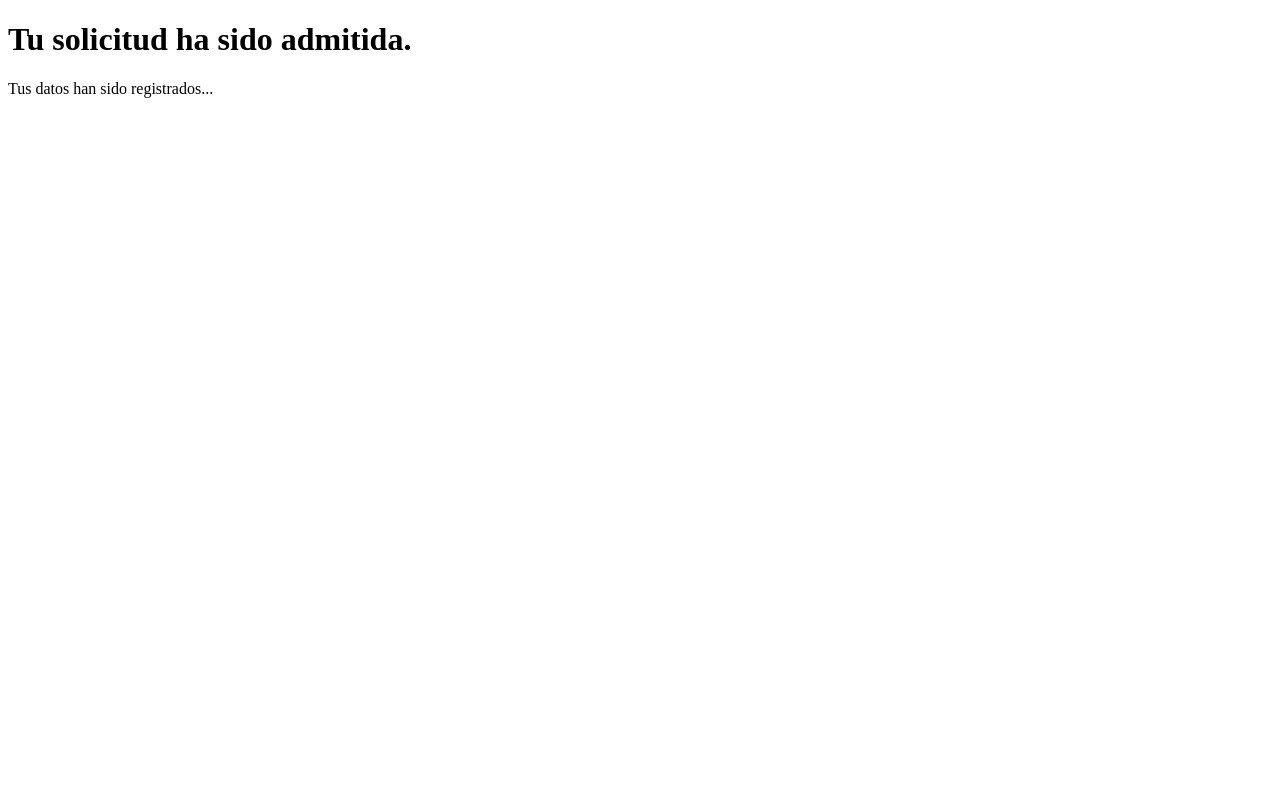
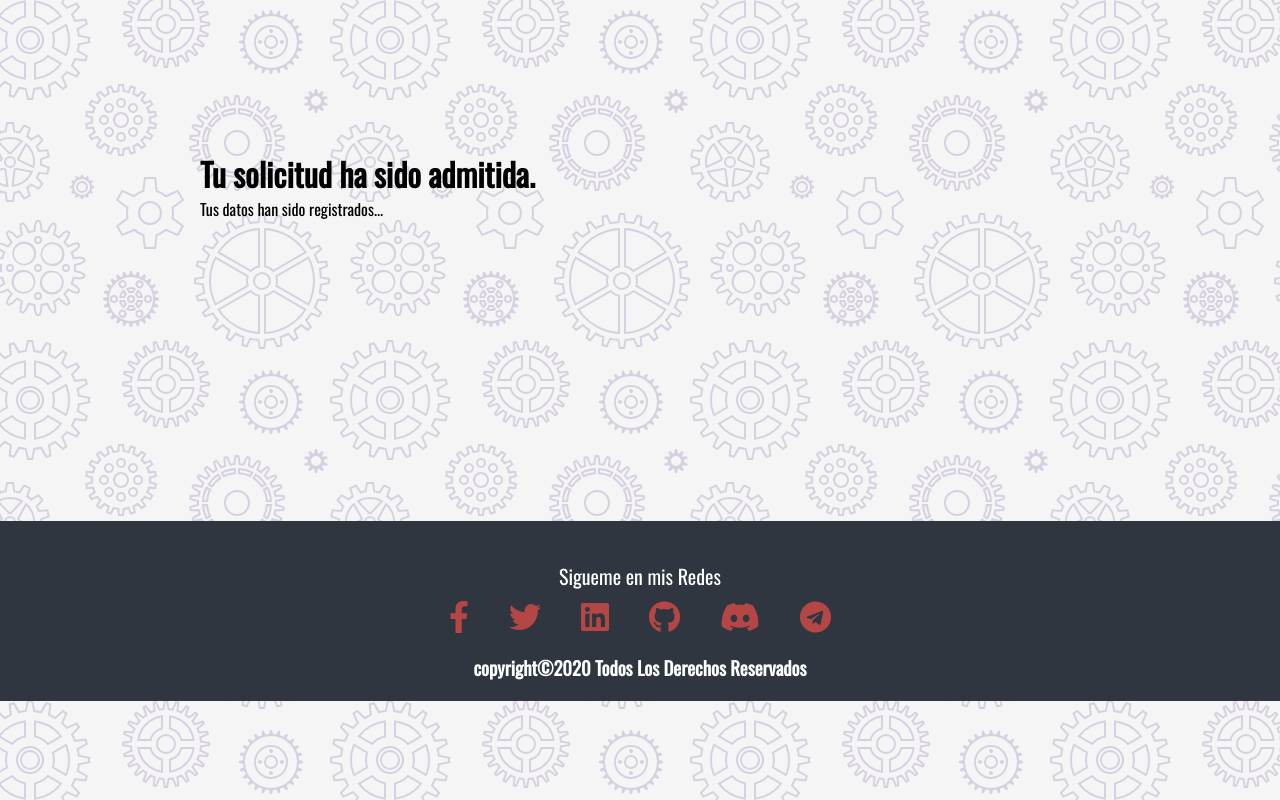
Before and after one commit to angelocc95/webpersonal, a plain HTML site: page enviar.html in a window 1280 px wide. Drawn offline with nearby package versions, Linux system fonts and the light colour scheme.

Commit message:
modificacion en css,form.php y agregacion de enviar.html

```diff
--- a/css/estilo.css
+++ b/css/estilo.css
@@ -184,6 +184,25 @@ body {
 .links a i {
   font-size: 2rem;
 }
+/* enviar.html */
+.container-enviar{
+  width: 100%;
+  padding: 150px 200px;
+  margin-bottom: 150px;
+  color: black;
+}
+/* form php */
+.titulo-form{
+  width: 100%;
+  padding: 150px 200px;
+  margin-bottom: 0;
+  color: black;
+
+}
+.titulo-form h1{
+  color: rgb(180, 70, 70);
+}
+
 /* formulario Contacto */
 .form-contact {
   width: 400px;
--- a/enviar.html
+++ b/enviar.html
@@ -2,11 +2,47 @@
 <html lang="en">
 <head>
     <meta charset="UTF-8">
-    <meta name="viewport" content="width=device-width, initial-scale=1.0">
-    <title>Comprobado</title>
+    <meta name="description" content="my web">
+    <meta name="keywords" content="HTML5,CSS3, JavaScript">
+    <!-- fonst awesome iconos -->
+    <link rel="stylesheet" href="https://cdnjs.cloudflare.com/ajax/libs/font-awesome/5.15.1/css/all.min.css">
+    <!-- font oswald -->
+    <link rel="stylesheet" href="https://fonts.googleapis.com/css2?family=Oswald:wght@200;300;400&display=swap">
+    <link rel="stylesheet" href="./css/estilo.css">
+    <title>Envio Correcto</title>
 </head>
 <body>
+    <!-- mensaje de envio correcto -->
+    <div class="container-enviar">
     <h1>Tu solicitud ha sido admitida.</h1>
     <p>Tus datos han sido registrados... </p>
+    </div>
+    <!-- footer -->
+    <footer class="footer">
+        <section class="social">
+          <p>Sigueme en mis Redes</p>
+          <div class="links">
+              <a href="https://facebook.com">
+                <i class="fab fa-facebook-f"></i>
+              </a>
+              <a href="https://twitter.com">
+                <i class="fab fa-twitter"></i>
+              </a>
+              <a href="https://linkdin.com">
+                <i class="fab fa-linkedin"></i>
+              </a>
+              <a href="#">
+                <i class="fab fa-github"></i>
+              </a>
+              <a href="#">
+                <i class="fab fa-discord"></i>
+              </a>
+              <a href="#">
+                <i class="fab fa-telegram"></i>
+              </a>
+            </div>
+        </section>
+          <h3>copyright©2020 Todos Los Derechos Reservados</h3>
+      </footer>
 </body>
 </html>
```
Also changed, not shown: 1 other file.
